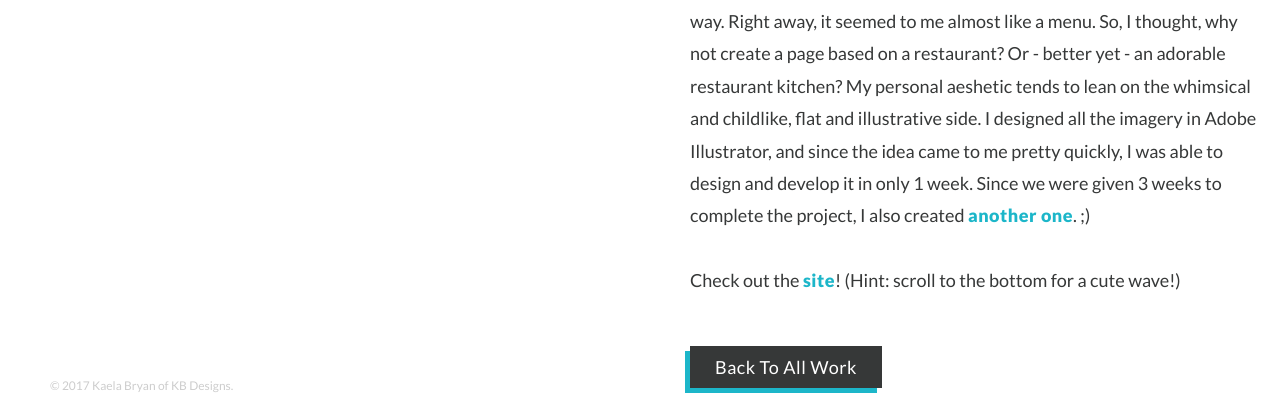
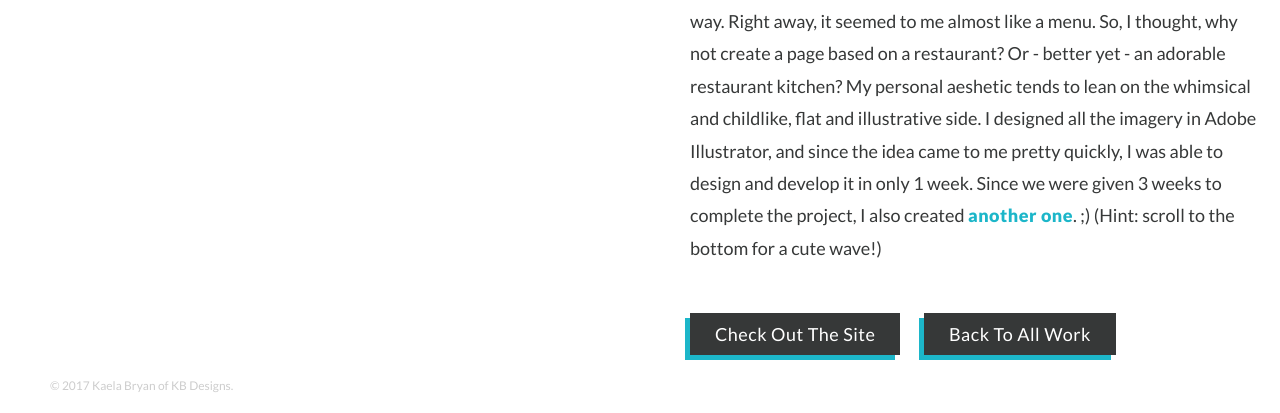
Before and after one commit to kaelamarie25/kaela, a plain HTML site: page kitchen.html in a window 1280 px wide. Shown: the part 387-800 px from the top of the page. Drawn offline with Linux system fonts and the light colour scheme.

Commit message:
Update kitchen.html

```diff
--- a/kitchen.html
+++ b/kitchen.html
@@ -23,11 +23,10 @@
 <div class="work-detail-txt">
 <h1>CSS Zen Kitchen</h1>
 <h2>front-end web development</h2>
-<p>The first project I was assigned during an advanced web design course I took in college was to design and develop a sort of 'microsite' around the parameters set by <a href="http://www.csszengarden.com/" target="_blank">CSS Zen Garden</a>, a free content resource designed to demonstrate what can be accomplished using only CSS. One of the first things I thought about when initially approaching this project was how to display the required list of 'resources' and 'other designs' in an interesting way. Right away, it seemed to me almost like a menu. <span style="font-style: itailc; font-weight: inhereit;">So,</span> I thought, <span style="font-style: itailc; font-weight: inhereit;">why not create a page based on a restaurant? Or - better yet - an adorable restaurant kitchen?</span> My personal aeshetic tends to lean on the whimsical and childlike, flat and illustrative side. I designed all the imagery in Adobe Illustrator, and since the idea came to me pretty quickly, I was able to design and develop it in only 1 week. Since we were given 3 weeks to complete the project, I also created <a href="/mouth.html">another one</a>. ;)<br><br>
-Check out the <a href="/kitchen-site.html" target="_blank">site</a>! (Hint: scroll to the bottom for a cute wave!)</p>
+<p>The first project I was assigned during an advanced web design course I took in college was to design and develop a sort of 'microsite' around the parameters set by <a href="http://www.csszengarden.com/" target="_blank">CSS Zen Garden</a>, a free content resource designed to demonstrate what can be accomplished using only CSS. One of the first things I thought about when initially approaching this project was how to display the required list of 'resources' and 'other designs' in an interesting way. Right away, it seemed to me almost like a menu. <span style="font-style: itailc; font-weight: inhereit;">So,</span> I thought, <span style="font-style: itailc; font-weight: inhereit;">why not create a page based on a restaurant? Or - better yet - an adorable restaurant kitchen?</span> My personal aeshetic tends to lean on the whimsical and childlike, flat and illustrative side. I designed all the imagery in Adobe Illustrator, and since the idea came to me pretty quickly, I was able to design and develop it in only 1 week. Since we were given 3 weeks to complete the project, I also created <a href="/mouth.html">another one</a>. ;) (Hint: scroll to the bottom for a cute wave!)</p>
 
 <br clear="all">
-<p><a class="btn" href="../index.html">Back To All Work</a></p>
+<p><a class="btn" href="/kitchen-site.html" target="_blank" style="margin-right: 20px;">Check Out The Site</a> <a class="btn" href="../index.html">Back To All Work</a></p>
 
 </div><!--close work detail txt-->
 
```
